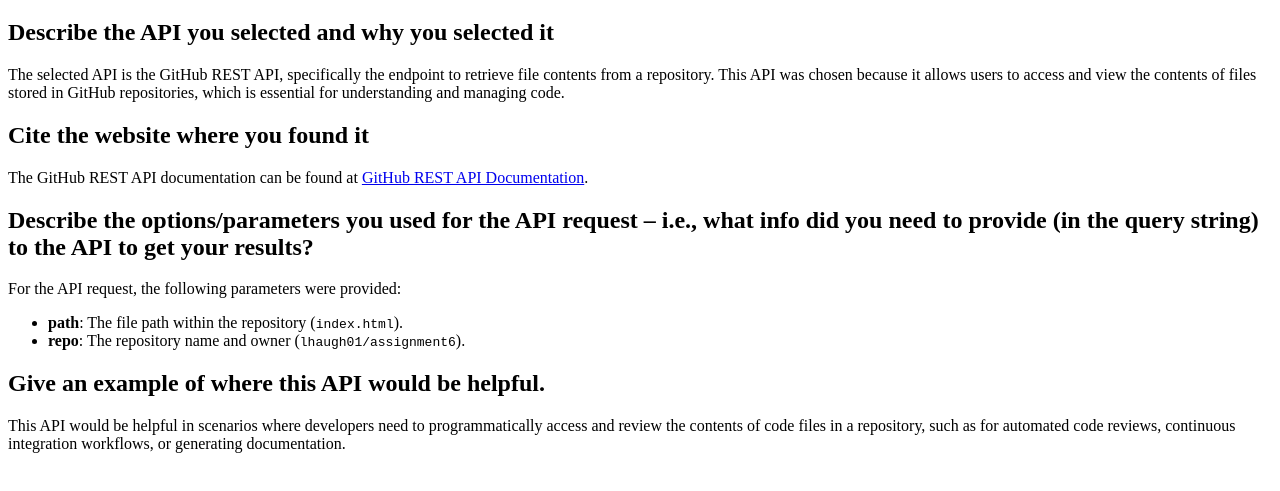
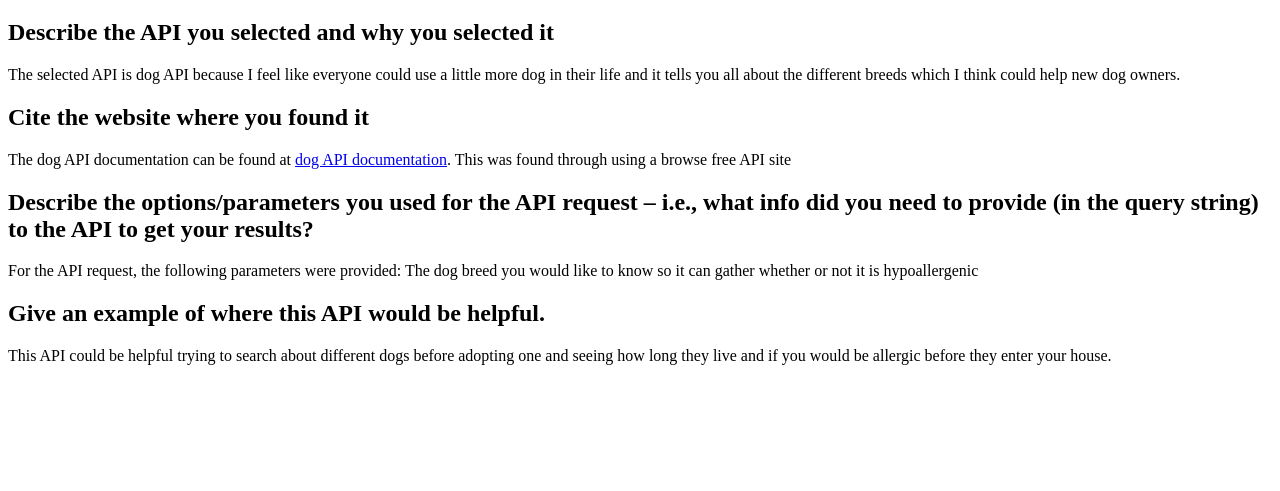
Before and after one commit to lhaugh01/assignment6, a plain HTML site: page index.html in a window 1280 px wide. Shown: the part 61-552 px from the top of the page. Drawn offline with Linux system fonts and the light colour scheme.

Commit message:
Update index.html

```diff
--- a/index.html
+++ b/index.html
@@ -8,19 +8,15 @@
 <body>
     <h1>API Usage Example</h1>
     <h2>Describe the API you selected and why you selected it</h2>
-    <p>The selected API is the GitHub REST API, specifically the endpoint to retrieve file contents from a repository. This API was chosen because it allows users to access and view the contents of files stored in GitHub repositories, which is essential for understanding and managing code.</p>
+    <p>The selected API is dog API because I feel like everyone could use a little more dog in their life and it tells you all about the different breeds which I think could help new dog owners.</p>
 
     <h2>Cite the website where you found it</h2>
-    <p>The GitHub REST API documentation can be found at <a href="https://docs.github.com/en/rest">GitHub REST API Documentation</a>.</p>
+    <p>The dog API documentation can be found at <a href="https://dogapi.dog/docs/api-v2">dog API documentation</a>. This was found through using a browse free API site</p>
 
     <h2>Describe the options/parameters you used for the API request – i.e., what info did you need to provide (in the query string) to the API to get your results?</h2>
-    <p>For the API request, the following parameters were provided:</p>
-    <ul>
-        <li><strong>path</strong>: The file path within the repository (<code>index.html</code>).</li>
-        <li><strong>repo</strong>: The repository name and owner (<code>lhaugh01/assignment6</code>).</li>
-    </ul>
+    <p>For the API request, the following parameters were provided: The dog breed you would like to know so it can gather whether or not it is hypoallergenic</p>
 
     <h2>Give an example of where this API would be helpful.</h2>
-    <p>This API would be helpful in scenarios where developers need to programmatically access and review the contents of code files in a repository, such as for automated code reviews, continuous integration workflows, or generating documentation.</p>
+    <p>This API could be helpful trying to search about different dogs before adopting one and seeing how long they live and if you would be allergic before they enter your house.</p></p>
 </body>
 </html>
```
